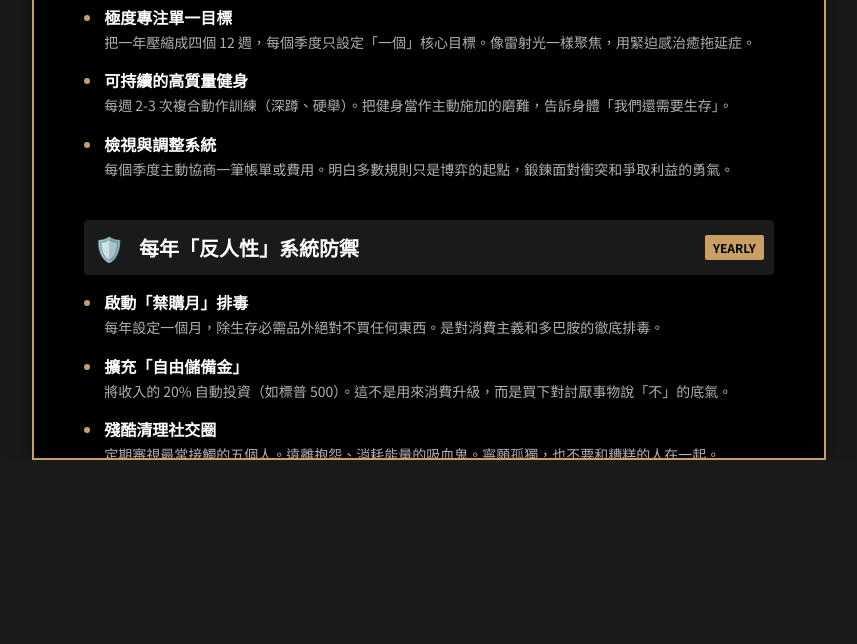
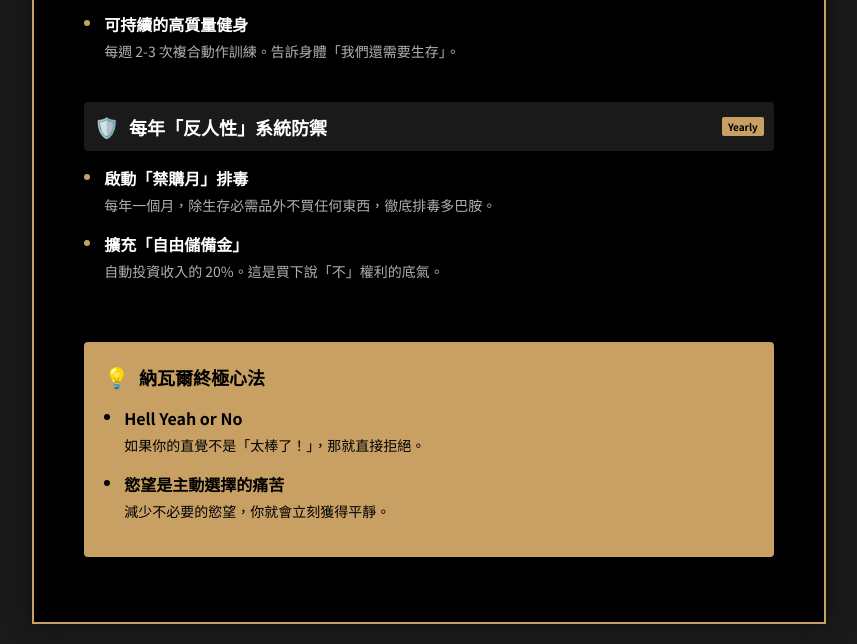
Before and after one commit to sungivelight-del/-, a plain HTML site: page index.html in a window 1280 px wide. Shown: the part 663-1307 px from the top of the page, without its empty margins (211-1068 px from the left). Before the commit the page ends 1123 px from the top, so only its background shows below. Drawn offline with Linux system fonts and the light colour scheme.

Commit message:
Update title and adjust styles in index.html

```diff
--- a/index.html
+++ b/index.html
@@ -3,7 +3,7 @@
 <head>
     <meta charset="UTF-8">
     <meta name="viewport" content="width=device-width, initial-scale=1.0">
-    <title>獅子型極簡紀律清單</title>
+    <title>獅子型極簡紀律系統</title>
     <style>
         @import url('https://fonts.googleapis.com/css2?family=Noto+Sans+TC:wght@400;500;700;900&display=swap');
 
@@ -15,54 +15,53 @@
             padding: 0;
             display: flex;
             justify-content: center;
-            align-items: center;
+            /* 讓手機版可以正常捲動 */
+            align-items: flex-start;
             min-height: 100vh;
         }
 
-        /* A4 紙張樣式 */
-        .a4-container {
-            width: 210mm;
-            height: 297mm;
+        .container {
+            width: 100%;
+            max-width: 210mm; /* 電腦版限制 A4 寬度 */
+            min-height: 100vh;
             background-color: #000000;
             box-shadow: 0 0 20px rgba(0,0,0,0.5);
-            padding: 40px 50px;
+            padding: 30px 20px;
             box-sizing: border-box;
-            position: relative;
-            overflow: hidden;
+            border: 2px solid #c9a063;
             display: flex;
             flex-direction: column;
-            border: 2px solid #c9a063; /* 金色邊框 */
         }
 
-        /* 標題裝飾 */
+        /* 標題設計 */
         .main-header {
             text-align: center;
-            margin-bottom: 30px;
+            margin-bottom: 25px;
             padding-bottom: 15px;
             border-bottom: 2px solid #c9a063;
         }
 
         .main-title {
-            font-size: 36px;
+            font-size: 28px; /* 手機版略縮小 */
             font-weight: 900;
             color: #ffffff;
-            letter-spacing: 4px;
+            letter-spacing: 2px;
             margin: 0;
-            text-transform: uppercase;
+        }
+
+        @media (min-width: 768px) {
+            .main-title { font-size: 36px; letter-spacing: 4px; }
+            .container { padding: 40px 50px; margin: 20px 0; }
         }
 
         .sub-title {
-            font-size: 16px;
+            font-size: 14px;
             color: #c9a063;
-            font-weight: 500;
             margin-top: 5px;
-            letter-spacing: 1px;
         }
 
-        /* 章節樣式 */
-        .section {
-            margin-bottom: 25px;
-        }
+        /* 章節設計 */
+        .section { margin-bottom: 25px; }
 
         .section-header {
             display: flex;
@@ -73,111 +72,44 @@
             border-radius: 4px;
         }
 
-        .section-icon {
-            font-size: 24px;
-            margin-right: 15px;
+        .section-icon { font-size: 20px; margin-right: 10px; }
+        .section-title { font-size: 18px; font-weight: 700; color: #ffffff; flex-grow: 1; margin: 0; }
+        .section-tag { font-size: 10px; background-color: #c9a063; color: #000; padding: 2px 6px; border-radius: 2px; font-weight: 700; }
+
+        /* 列表設計 */
+        .item-list { list-style: none; padding: 0; margin: 0; }
+        .list-item { margin-bottom: 15px; padding-left: 20px; position: relative; }
+        .list-item::before {
+            content: ''; position: absolute; left: 0; top: 8px;
+            width: 6px; height: 6px; background-color: #c9a063; border-radius: 50%;
         }
 
-        .section-title {
-            font-size: 20px;
-            font-weight: 700;
-            color: #ffffff;
-            margin: 0;
-            flex-grow: 1;
-        }
+        .item-key { font-weight: 700; color: #ffffff; font-size: 16px; margin-bottom: 4px; }
+        .item-desc { font-weight: 400; color: #b0b0b0; font-size: 14px; line-height: 1.6; }
 
-        .section-tag {
-            font-size: 12px;
-            font-weight: 700;
-            color: #000000;
-            background-color: #c9a063;
-            padding: 4px 8px;
-            border-radius: 2px;
-            text-transform: uppercase;
-        }
-
-        /* 列表項目樣式 */
-        .item-list {
-            list-style: none;
-            padding: 0;
-            margin: 0;
-        }
-
-        .list-item {
-            margin-bottom: 15px;
-            padding-left: 20px;
-            position: relative;
-        }
-
-        .list-item::before {
-            content: '';
-            position: absolute;
-            left: 0;
-            top: 10px;
-            width: 6px;
-            height: 6px;
-            background-color: #c9a063;
-            border-radius: 50%;
-        }
-
-        .item-key {
-            font-weight: 700;
-            color: #ffffff;
-            font-size: 16px;
-        }
-
-        .item-desc {
-            font-weight: 400;
-            color: #b0b0b0;
-            font-size: 14px;
-            line-height: 1.6;
-            margin-top: 2px;
-        }
-
-        /* 終極心法特殊樣式 */
+        /* 底部心法區塊 */
         .mindset-section {
             background-color: #c9a063;
             color: #000000;
             padding: 20px;
             border-radius: 4px;
-            margin-top: auto; /* 推到底部 */
+            margin-top: 20px;
         }
+        .mindset-section .section-title,
+        .mindset-section .item-key,
+        .mindset-section .item-desc { color: #000; }
+        .mindset-section .list-item::before { background-color: #000; }
 
-        .mindset-section .section-title {
-            color: #000000;
-        }
-
-        .mindset-section .item-key {
-            color: #000000;
-        }
-
-        .mindset-section .item-desc {
-            color: #1a1a1a;
-        }
-
-        .mindset-section .list-item::before {
-            background-color: #000000;
-        }
-
-        /* 列印最佳化 */
+        /* 列印設定 */
         @media print {
-            body {
-                background-color: #ffffff;
-                -webkit-print-color-adjust: exact;
-                print-color-adjust: exact;
-            }
-            .a4-container {
-                box-shadow: none;
-                border: none;
-                width: 210mm;
-                height: 297mm;
-            }
+            body { background: white; }
+            .container { box-shadow: none; border: none; width: 210mm; height: 297mm; }
         }
     </style>
 </head>
 <body>
 
-    <div class="a4-container">
+    <div class="container">
         <header class="main-header">
             <h1 class="main-title">獅子型極簡紀律系統</h1>
             <p class="sub-title">注意力、槓桿與絕對自由的實踐清單</p>
@@ -192,23 +124,19 @@
             <ul class="item-list">
                 <li class="list-item">
                     <div class="item-key">選擇性無知 (切斷噪音)</div>
-                    <div class="item-desc">拒絕新聞、八卦與無效社交，把大腦的垃圾食品清空。你的注意力是你擁有唯一真正的資產。</div>
+                    <div class="item-desc">拒絕新聞與無效社交，注意力是你唯一真正的資產。</div>
                 </li>
                 <li class="list-item">
                     <div class="item-key">像獅子一樣工作 (拒絕奶牛式瞎忙)</div>
-                    <div class="item-desc">專注時全力衝刺，攻克最難的問題；完成後徹底休息。拒絕一边滑手機一邊工作的中間狀態。</div>
+                    <div class="item-desc">專注時全力衝刺，完成後徹底休息。拒絕中間狀態。</div>
                 </li>
                 <li class="list-item">
                     <div class="item-key">審問 5000 元的「渴望時薪」</div>
-                    <div class="item-desc">面對選擇問自己：「這件事值得我花每小時 $5000 去做嗎？」。低於此價值，直接外包、請人做或刪除。</div>
+                    <div class="item-desc">價值低於此標準的事，直接外包、請人做或刪除。</div>
                 </li>
                 <li class="list-item">
-                    <div class="item-key">主動創造 &gt; 被動消費</div>
-                    <div class="item-desc">每天安排神聖時間，將想法化為有形產品（程式碼、文章、數位內容）。這是你睡覺時也在跑業務的槓桿。</div>
-                </li>
-                <li class="list-item">
-                    <div class="item-key">維護身體與心智</div>
-                    <div class="item-desc">保持精準飲食。每天冥想 10 分鐘專注呼吸，從混亂思緒中抽離，保持高質量決策的清醒。</div>
+                    <div class="item-key">主動創造 > 被動消費</div>
+                    <div class="item-desc">將想法化為有形產品，讓媒體與代碼在你睡覺時跑業務。</div>
                 </li>
             </ul>
         </section>
@@ -222,15 +150,11 @@
             <ul class="item-list">
                 <li class="list-item">
                     <div class="item-key">極度專注單一目標</div>
-                    <div class="item-desc">把一年壓縮成四個 12 週，每個季度只設定「一個」核心目標。像雷射光一樣聚焦，用緊迫感治癒拖延症。</div>
+                    <div class="item-desc">把一年壓縮成四個 12 週，每季只設定一個至高無上的核心目標。</div>
                 </li>
                 <li class="list-item">
                     <div class="item-key">可持續的高質量健身</div>
-                    <div class="item-desc">每週 2-3 次複合動作訓練（深蹲、硬舉）。把健身當作主動施加的磨難，告訴身體「我們還需要生存」。</div>
-                </li>
-                <li class="list-item">
-                    <div class="item-key">檢視與調整系統</div>
-                    <div class="item-desc">每個季度主動協商一筆帳單或費用。明白多數規則只是博弈的起點，鍛鍊面對衝突和爭取利益的勇氣。</div>
+                    <div class="item-desc">每週 2-3 次複合動作訓練。告訴身體「我們還需要生存」。</div>
                 </li>
             </ul>
         </section>
@@ -244,40 +168,31 @@
             <ul class="item-list">
                 <li class="list-item">
                     <div class="item-key">啟動「禁購月」排毒</div>
-                    <div class="item-desc">每年設定一個月，除生存必需品外絕對不買任何東西。是對消費主義和多巴胺的徹底排毒。</div>
+                    <div class="item-desc">每年一個月，除生存必需品外不買任何東西，徹底排毒多巴胺。</div>
                 </li>
                 <li class="list-item">
                     <div class="item-key">擴充「自由儲備金」</div>
-                    <div class="item-desc">將收入的 20% 自動投資（如標普 500）。這不是用來消費升級，而是買下對討厭事物說「不」的底氣。</div>
-                </li>
-                <li class="list-item">
-                    <div class="item-key">殘酷清理社交圈</div>
-                    <div class="item-desc">定期審視最常接觸的五個人。遠離抱怨、消耗能量的吸血鬼。寧願孤獨，也不要和糟糕的人在一起。</div>
+                    <div class="item-desc">自動投資收入的 20%。這是買下說「不」權利的底氣。</div>
                 </li>
             </ul>
         </section>
 
         <section class="section mindset-section">
-            <div class="section-header" style="background-color: transparent; padding: 0;">
+            <div class="section-header" style="background: transparent; padding: 0;">
                 <span class="section-icon">💡</span>
-                <h2 class="section-title">刻在腦子裡的「納瓦爾終極心法」</h2>
+                <h2 class="section-title">納瓦爾終極心法</h2>
             </div>
             <ul class="item-list">
                 <li class="list-item">
-                    <div class="item-key">Hell Yeah or No (非絕對熱愛即拒絕)</div>
-                    <div class="item-desc">面對平庸的機會、邀約或投資，如果你的直覺不是「太棒了！」，那就直接拒絕。</div>
+                    <div class="item-key">Hell Yeah or No</div>
+                    <div class="item-desc">如果你的直覺不是「太棒了！」，那就直接拒絕。</div>
                 </li>
                 <li class="list-item">
                     <div class="item-key">慾望是主動選擇的痛苦</div>
-                    <div class="item-desc">慾望是你和自己簽訂的契約，承諾在得到它之前你會一直不快樂。減少慾望，立刻獲得平靜。</div>
-                </li>
-                <li class="list-item">
-                    <div class="item-key">財富是副產品，享受過程</div>
-                    <div class="item-desc">把工作變成像玩耍一樣享受，建立無人能及的特殊知識，財富自然會作為副產品湧來。</div>
+                    <div class="item-desc">減少不必要的慾望，你就會立刻獲得平靜。</div>
                 </li>
             </ul>
         </section>
-
     </div>
 
 </body>
```
